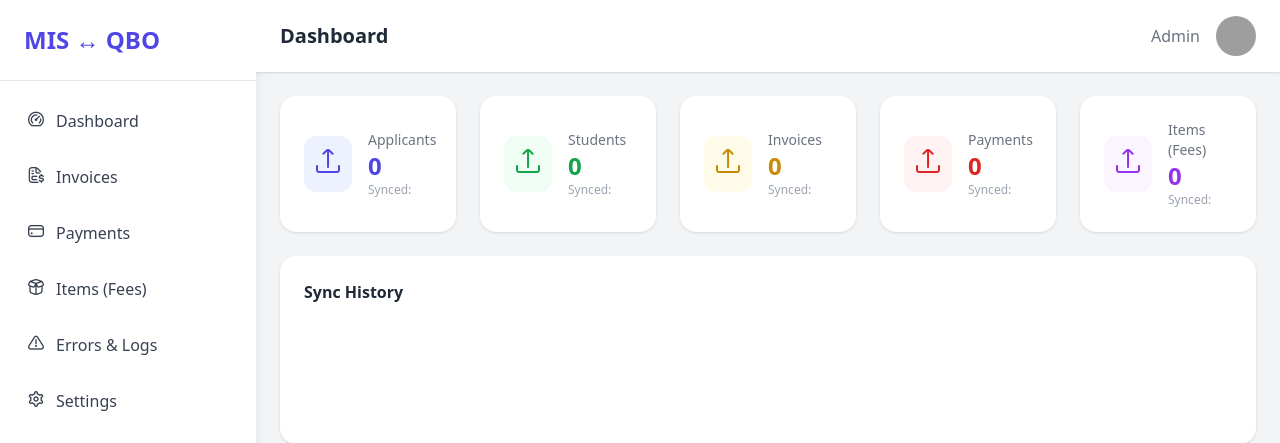
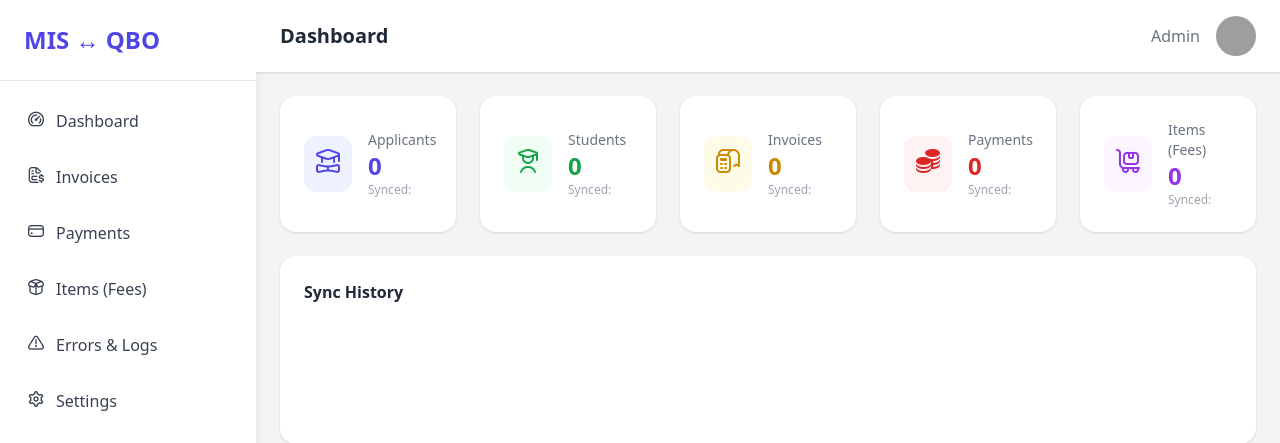
Before and after one commit to acr-dev-dept/eaur_mis_quickbooks, a Flask app: page /dashboard/ in a window 1280 px wide. Shown: the top 443 px of the page. Run offline with Flask 3, Linux system fonts and the light colour scheme; some libraries are stand-ins or nearby versions; grey boxes are pictures that could not be loaded.

Commit message:
iconifies

```diff
--- a/application/templates/dashboard/index.html
+++ b/application/templates/dashboard/index.html
@@ -9,7 +9,7 @@
   <!-- Applicants -->
   <div class="bg-white rounded-2xl shadow p-6 flex items-center space-x-4">
     <div class="p-3 rounded-xl bg-indigo-50">
-      <i class="fi fi-rr-upload text-indigo-600 text-2xl"></i>
+      <i class="fi-rr-student-alt text-indigo-600 text-2xl"></i>
     </div>
     <div>
       <p class="text-gray-500 text-sm">Applicants</p>
@@ -21,7 +21,7 @@
   <!-- Students -->
   <div class="bg-white rounded-2xl shadow p-6 flex items-center space-x-4">
     <div class="p-3 rounded-xl bg-green-50">
-      <i class="fi fi-rr-upload text-green-600 text-2xl"></i>
+      <i class="fi fi-rr-student text-green-600 text-2xl"></i>
     </div>
     <div>
       <p class="text-gray-500 text-sm">Students</p>
@@ -33,7 +33,7 @@
   <!-- Invoices -->
   <div class="bg-white rounded-2xl shadow p-6 flex items-center space-x-4">
     <div class="p-3 rounded-xl bg-yellow-50">
-      <i class="fi fi-rr-upload text-yellow-600 text-2xl"></i>
+      <i class="fi fi-rr-point-of-sale-bill text-yellow-600 text-2xl"></i>
     </div>
     <div>
       <p class="text-gray-500 text-sm">Invoices</p>
@@ -45,7 +45,7 @@
   <!-- Payments -->
   <div class="bg-white rounded-2xl shadow p-6 flex items-center space-x-4">
     <div class="p-3 rounded-xl bg-red-50">
-      <i class="fi fi-rr-upload text-red-600 text-2xl"></i>
+      <i class="fi fi-ss-coins text-red-600 text-2xl"></i>
     </div>
     <div>
       <p class="text-gray-500 text-sm">Payments</p>
@@ -57,7 +57,7 @@
   <!-- Items -->
   <div class="bg-white rounded-2xl shadow p-6 flex items-center space-x-4">
     <div class="p-3 rounded-xl bg-purple-50">
-      <i class="fi fi-rr-upload text-purple-600 text-2xl"></i>
+      <i class="fi fi-rr-dolly-flatbed text-purple-600 text-2xl"></i>
     </div>
     <div>
       <p class="text-gray-500 text-sm">Items (Fees)</p>
--- a/application/templates/dashboard/layout.html
+++ b/application/templates/dashboard/layout.html
@@ -6,6 +6,7 @@
   <title>{% block title %}Sync Dashboard{% endblock %}</title>
   <script src="https://cdn.tailwindcss.com"></script>
   <link rel='stylesheet' href='https://cdn-uicons.flaticon.com/3.0.0/uicons-regular-rounded/css/uicons-regular-rounded.css'>
+  <link rel='stylesheet' href='https://cdn-uicons.flaticon.com/3.0.0/uicons-solid-straight/css/uicons-solid-straight.css'>
   <script src="https://cdn.jsdelivr.net/npm/chart.js"></script>
 </head>
 <body class="bg-gray-100 font-sans">
```
